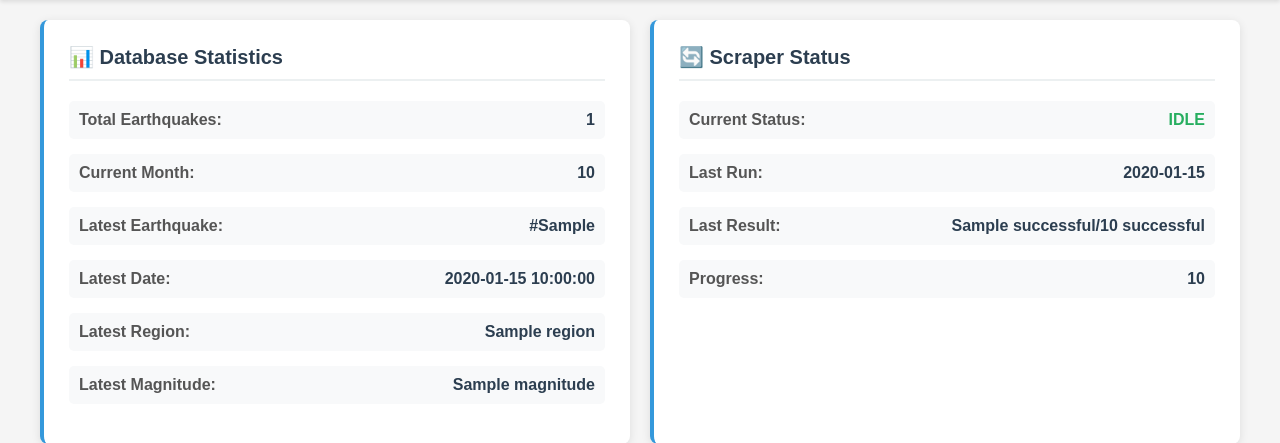
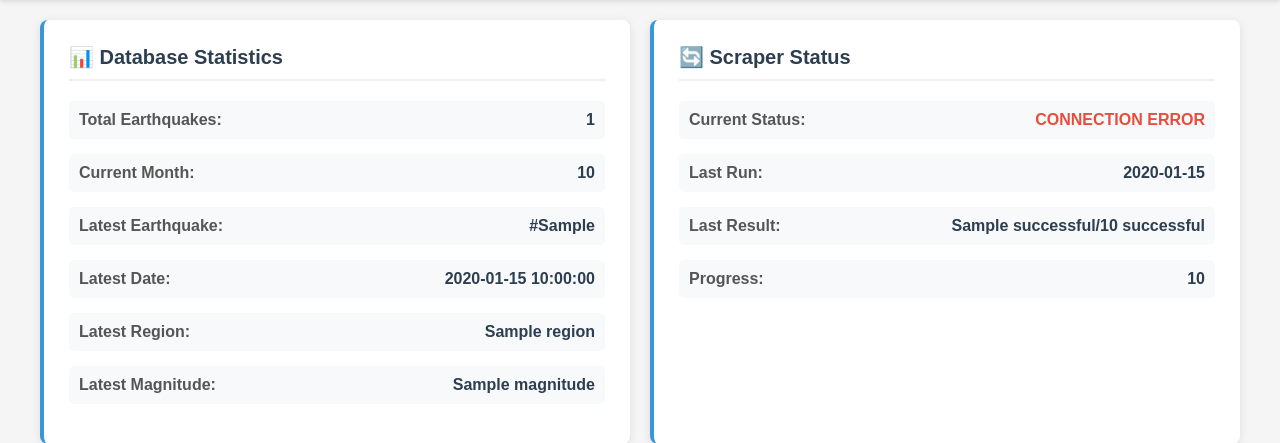
Before and after one commit to javaldrnld/phivolcs_etl_backend, a Flask app: template templates/admin.html in a window 1280 px wide. Shown: the part 96-539 px from the top of the page. Run offline with Flask 3, Linux system fonts and the light colour scheme; the template is opened without the code that fills it: most values are stand-ins (such as "Sample title", 1, 10 or a date in 2020); data that the repository does not hold is empty; parts of the project's set-up code (start-up, migrations or seed data) failed here and were passed over.

Commit message:
Fixed some issues

```diff
--- a/app.py
+++ b/app.py
@@ -209,6 +209,7 @@ def admin_panel():
         "admin.html",
         scraper_status=scraper_status,
         db_stats=db_stats,
+        admin_token=request.args.get("token"),
     )
 
 
--- a/templates/admin.html
+++ b/templates/admin.html
@@ -360,7 +360,12 @@
             btn.textContent = '🔄 Starting...';
 
             fetch(`/admin/trigger?token=${adminToken}`)
-                .then(response => response.json())
+                .then(response => {
+                    if (!response.ok) {
+                        throw new Error(`HTTP ${response.status}: ${response.statusText}`);
+                    }
+                    return response.json();
+                })
                 .then(data => {
                     if (data.error) {
                         alert('Error: ' + data.error);
@@ -373,7 +378,7 @@
                     }
                 })
                 .catch(error => {
-                    alert('Error: ' + error);
+                    alert('Connection Error: ' + error.message + '\n\nPlease ensure the Flask app is running.');
                     btn.disabled = false;
                     btn.textContent = '🚀 Start Manual Update';
                 });
@@ -381,9 +386,20 @@
 
         function refreshStatus() {
             fetch(`/admin/status?token=${adminToken}`)
-                .then(response => response.json())
+                .then(response => {
+                    if (!response.ok) {
+                        throw new Error(`HTTP ${response.status}`);
+                    }
+                    return response.json();
+                })
                 .then(data => {
                     updateStatus(data);
+                })
+                .catch(error => {
+                    console.error('Status refresh failed:', error);
+                    // Show error in UI
+                    const statusElement = document.getElementById('scraper-status');
+                    statusElement.innerHTML = '<span class="status-error">CONNECTION ERROR</span>';
                 });
         }
 
@@ -420,7 +436,12 @@
         function pollStatus() {
             const pollInterval = setInterval(() => {
                 fetch(`/admin/status?token=${adminToken}`)
-                    .then(response => response.json())
+                    .then(response => {
+                        if (!response.ok) {
+                            throw new Error(`HTTP ${response.status}`);
+                        }
+                        return response.json();
+                    })
                     .then(data => {
                         updateStatus(data);
 
@@ -428,6 +449,10 @@
                         if (!data.running) {
                             clearInterval(pollInterval);
                         }
+                    })
+                    .catch(error => {
+                        console.error('Status polling failed:', error);
+                        // Continue polling despite error
                     });
             }, 3000); // Poll every 3 seconds
         }
```
Also changed, not shown: docker-compose.yml (+15 -0 lines).
